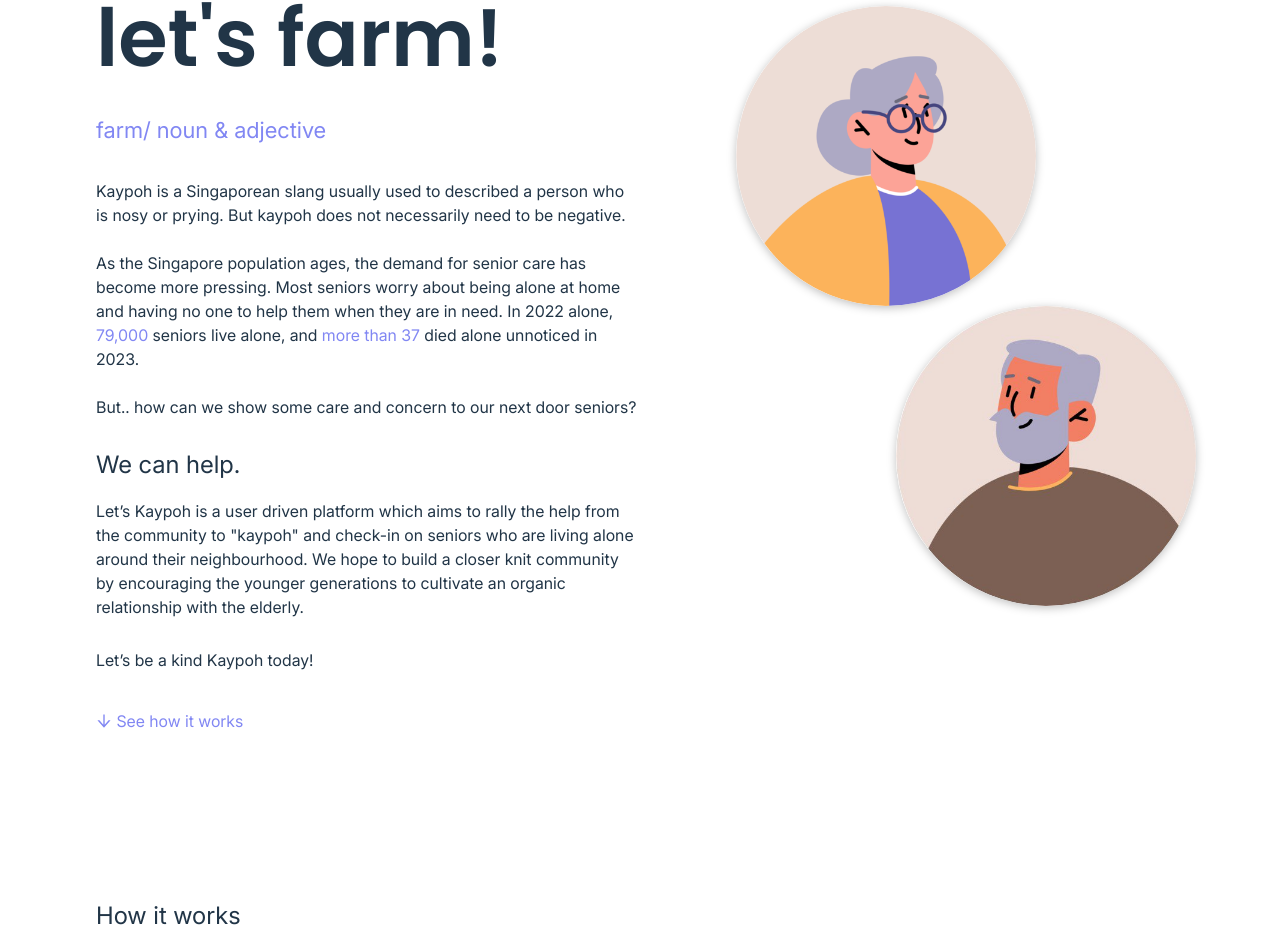
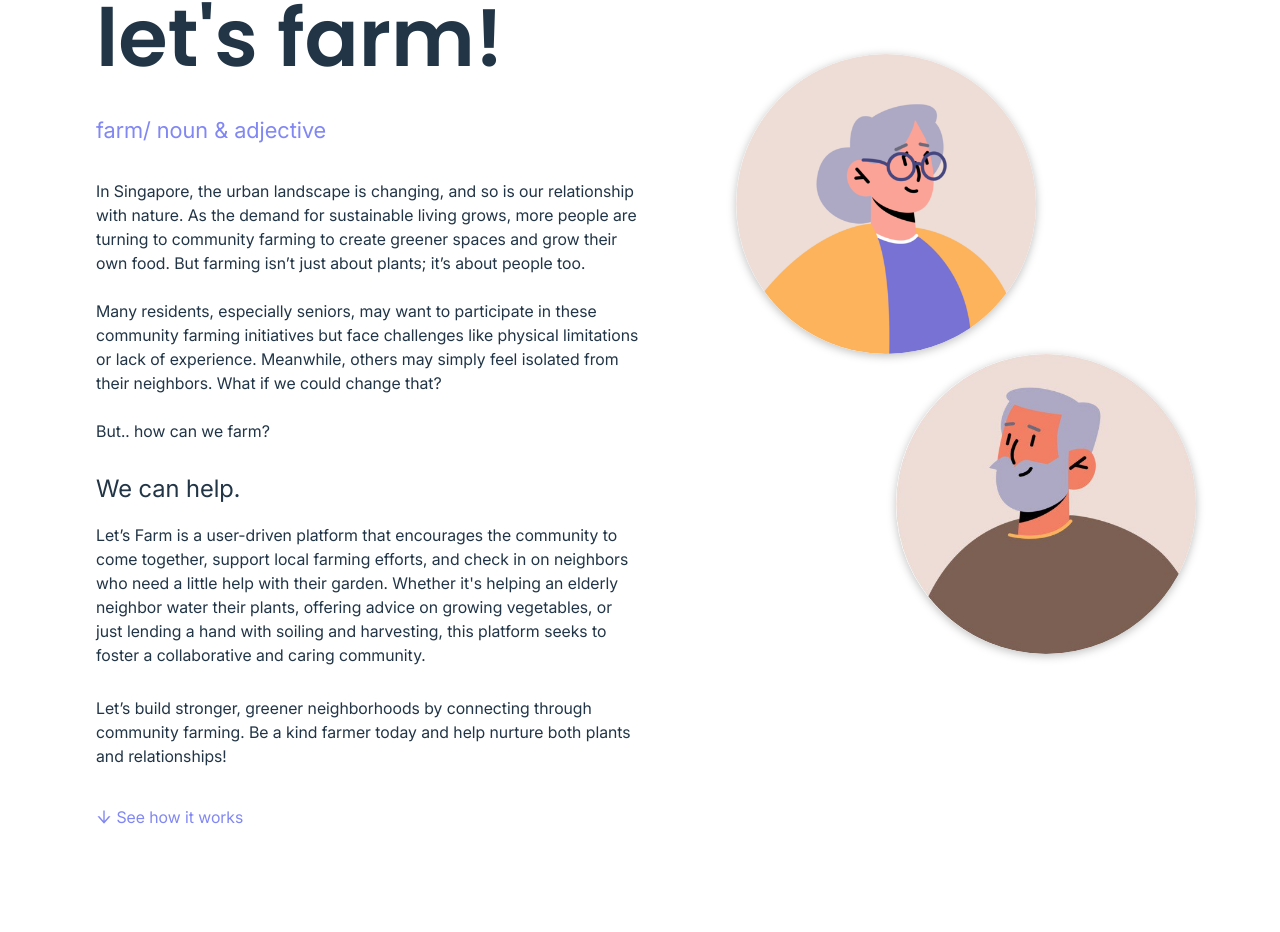
Before and after one commit to singapore2024/Team-11, a React (Vite) app in the folder client/: page / in a window 1280 px wide. Shown: the part 922-1854 px from the top of the page. Built offline with nearby package versions, Linux system fonts and the light colour scheme.

Commit message:
update landing page

```diff
--- a/client/src/pages/Entry/components/about.tsx
+++ b/client/src/pages/Entry/components/about.tsx
@@ -13,35 +13,30 @@ const About: React.FC<EntryBannerProps> = (props) => {
                 <h1>let's farm!</h1>
 
                 <div className={cn('accentText')}>
-                    <a href='https://www.urbandictionary.com/define.php?term=kaypoh'>
+                    <a href='https://dictionary.cambridge.org/dictionary/english/farm'>
                         <b><i>farm</i></b>/ noun & adjective
                     </a>
                 </div>
 
                 <p>
-                    <b><i>Kaypoh</i></b> is a Singaporean slang usually used to described a person who is nosy or prying. But <b><i>kaypoh</i></b> does not necessarily need to be negative.
+                In Singapore, the urban landscape is changing, and so is our relationship with nature. As the demand for sustainable living grows, more people are turning to community farming to create greener spaces and grow their own food. But farming isn’t just about plants; it’s about people too.
                 </p>
                 <p>
-                    As the Singapore population ages, the demand for senior care has become more pressing.
-                    Most seniors worry about being alone at home and having no one to help them when they are in need.
-                    In 2022 alone, <a href='https://www.moh.gov.sg/news-highlights/details/seniors-staying-alone'>79,000</a> seniors live alone, and <a href='https://youtu.be/d499mlwXWfk?si=sJtKF5I3Mdr_jJ2O'>more than 37</a> died alone unnoticed in 2023.
+                Many residents, especially seniors, may want to participate in these community farming initiatives but face challenges like physical limitations or lack of experience. Meanwhile, others may simply feel isolated from their neighbors. What if we could change that?
                 </p>
                 <p>
-                    But.. how can we show some care and concern to our next door seniors?
+                    But.. how can we farm?
                 </p>
 
                 <h2>
                     We can help.
                 </h2>
-
                 <p>
-                    Let’s Kaypoh is a user driven platform which aims to rally the help from the community to <b><i>"kaypoh"</i></b> and check-in on seniors who are living alone around their neighbourhood.
-
-                    We hope to build a closer knit community by encouraging the younger generations to cultivate an organic relationship with the elderly.
+                <b>Let’s Farm</b> is a user-driven platform that encourages the community to come together, support local farming efforts, and check in on neighbors who need a little help with their garden. Whether it's helping an elderly neighbor water their plants, offering advice on growing vegetables, or just lending a hand with soiling and harvesting, this platform seeks to foster a collaborative and caring community.
                 </p>
 
                 <h4>
-                    Let’s be a kind Kaypoh today!
+                Let’s build stronger, greener neighborhoods by connecting through community farming. Be a kind farmer today and help nurture both plants and relationships!
                 </h4>
 
                 <a style={{ cursor: 'pointer', marginTop: '1rem' }} onClick={props.onClickNextSection}> <ArrowDownOutlined /> See how it works </a>
```
